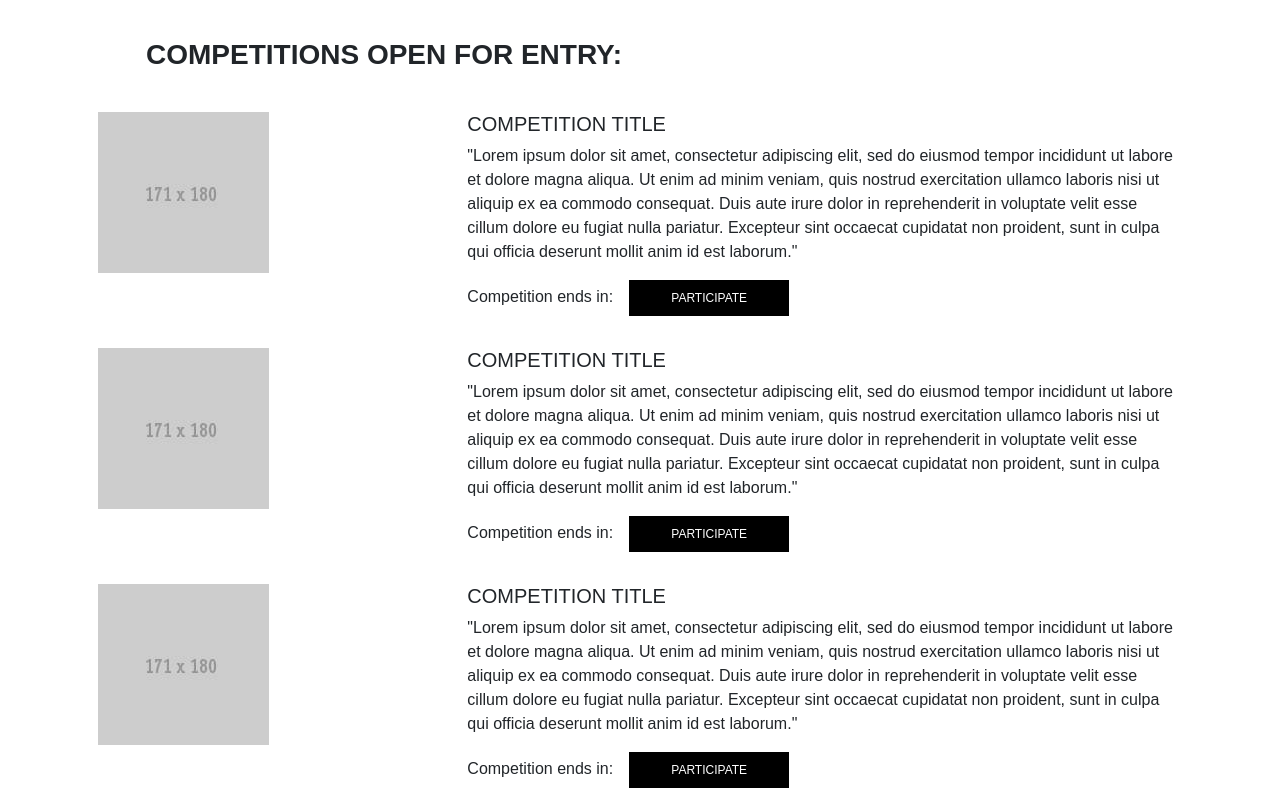
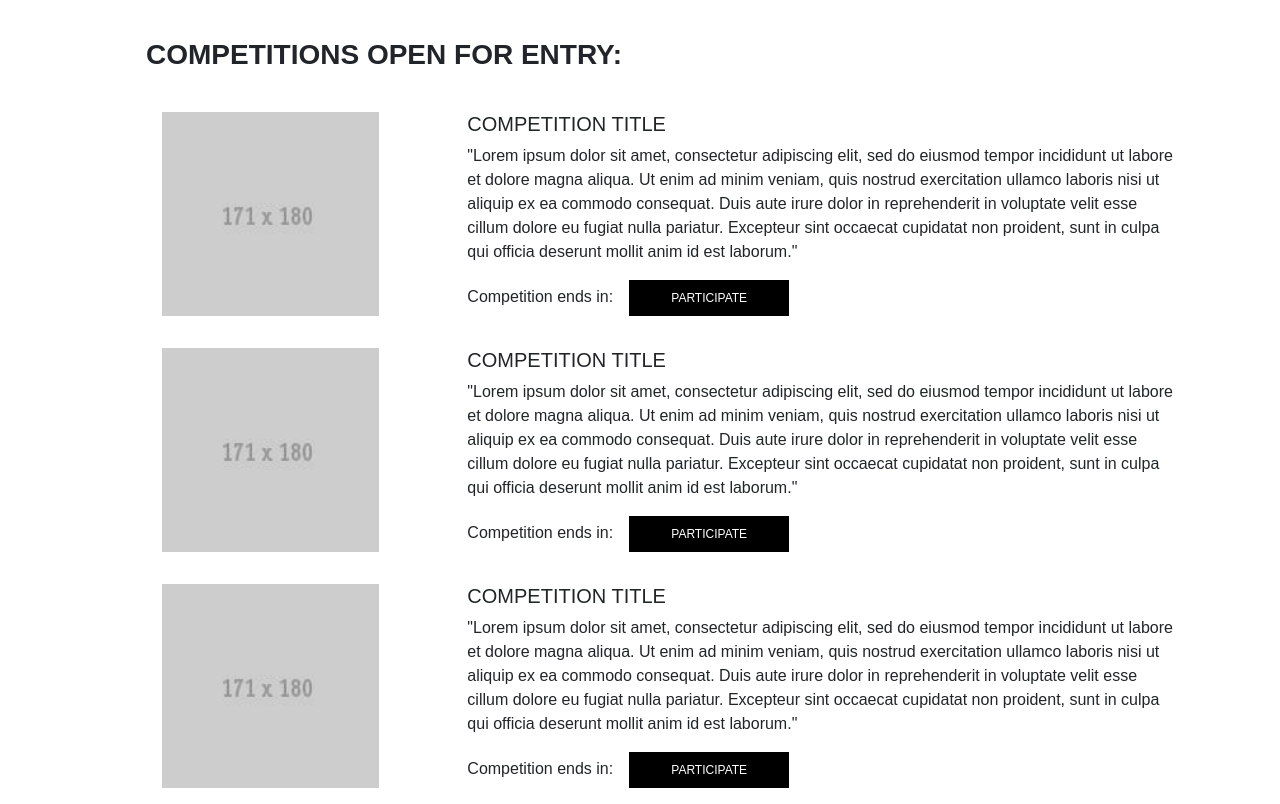
Before and after one commit to Vitalij-C-Techin/LietuvosSpaudosFotografija, a React (Vite) app in the folder frontend/: page / in a window 1280 px wide. Shown: the part 474-1278 px from the top of the page. Built offline with nearby package versions, Linux system fonts and the light colour scheme.

Commit message:
center image in competition list

```diff
--- a/frontend/src/components/pages/HomePage.jsx
+++ b/frontend/src/components/pages/HomePage.jsx
@@ -85,7 +85,7 @@ function HomePage() {
         <Card className="contest-card" style={{ width: imageSize.width, maxWidth: '100%' }}>
           <Card.Body>
             <Row>
-              <Col xs={6} md={4}>
+              <Col md={4} className="d-flex justify-content-center">
                 <Image src={imagePlaceHolder} />
               </Col>
               <Col>
@@ -108,7 +108,7 @@ function HomePage() {
         <Card className="contest-card" style={{ width: imageSize.width, maxWidth: '100%' }}>
           <Card.Body>
             <Row>
-              <Col xs={6} md={4}>
+              <Col md={4} className="d-flex justify-content-center">
                 <Image src={imagePlaceHolder} />
               </Col>
               <Col>
@@ -131,7 +131,7 @@ function HomePage() {
         <Card className="contest-card" style={{ width: imageSize.width, maxWidth: '100%' }}>
           <Card.Body>
             <Row>
-              <Col xs={6} md={4}>
+              <Col md={4} className="d-flex justify-content-center">
                 <Image src={imagePlaceHolder} />
               </Col>
               <Col>
```
